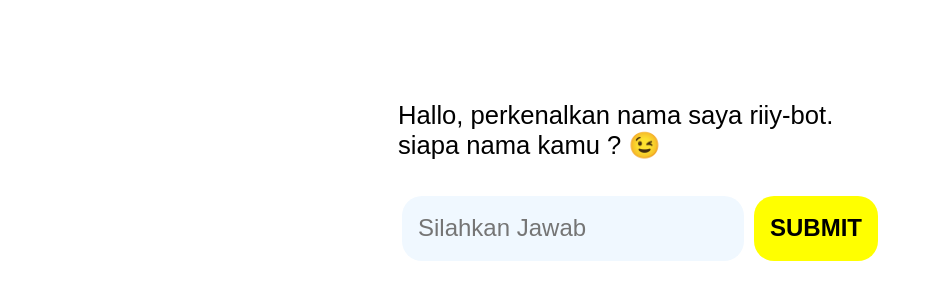
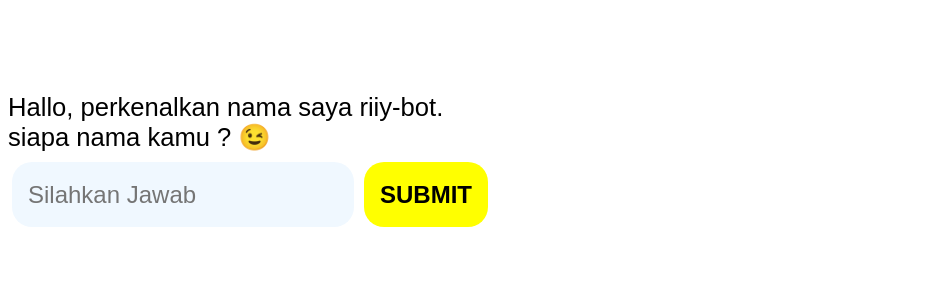
Before and after one commit to riiyfahri15/riiyfhr.bot, a plain HTML site: page index.html in a window 1280 px wide. Shown: the part 240-540 px from the top of the page, without its empty margins (0-932 px from the left). Drawn offline with Linux system fonts and the light colour scheme.

Commit message:
Update style.css

```diff
--- a/style.css
+++ b/style.css
@@ -1,12 +1,12 @@
 *, html, body {
-    margin: 50;
-    padding: 50;
+    margin: 0;
+    padding: 0;
     box-sizing: border-box;
 }
 
 .container {
     width: 500px;
-    margin: 0 auto;
+    margin: 20 auto;
 }
 
 .wrapper {
```
